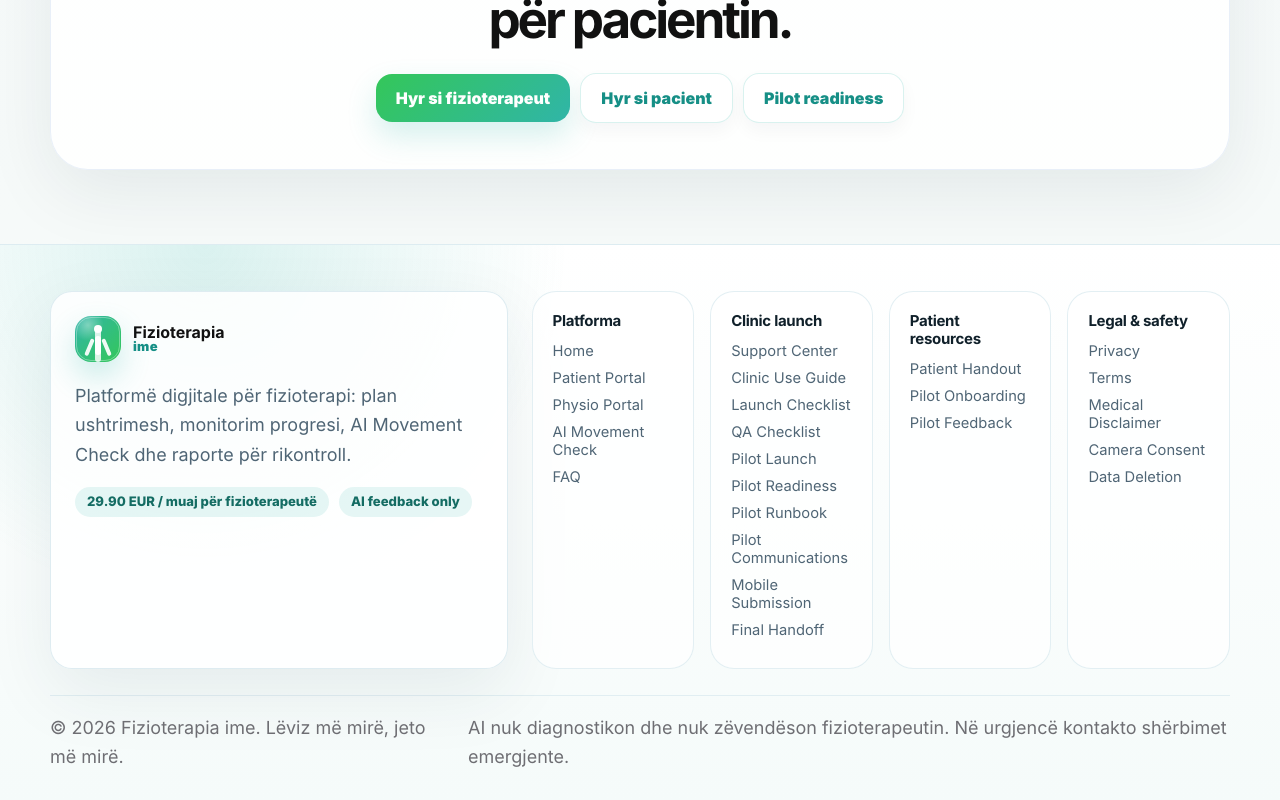
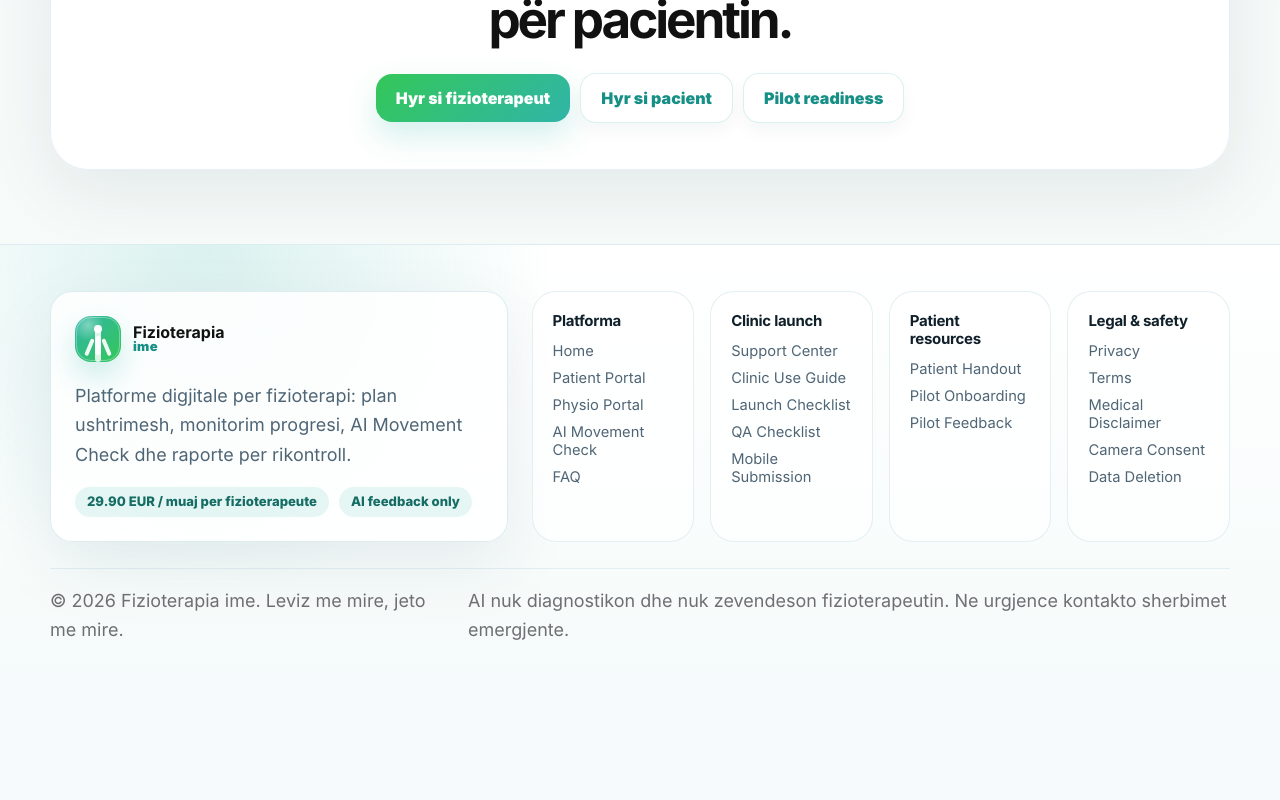
Before and after one commit to diellzarabushaj-source/FIZIOTERAPIA-IME, a Next.js app: page / in a window 1280 px wide. Shown: the part 3321-4121 px from the top of the page. After the commit the page ends 3994 px from the top, so only its background shows below. Built offline with nearby package versions, Linux system fonts and the light colour scheme; no server answers.

Commit message:
Clean public footer links

```diff
--- a/components/SiteFooter.tsx
+++ b/components/SiteFooter.tsx
@@ -18,12 +18,7 @@ const footerSections = [
       ["Clinic Use Guide", "/clinic-use"],
       ["Launch Checklist", "/launch-checklist"],
       ["QA Checklist", "/qa-checklist"],
-      ["Pilot Launch", "/pilot-launch"],
-      ["Pilot Readiness", "/pilot-readiness"],
-      ["Pilot Runbook", "/pilot-runbook"],
-      ["Pilot Communications", "/pilot-communications"],
       ["Mobile Submission", "/mobile-submission"],
-      ["Final Handoff", "/final-handoff"],
     ],
   },
   {
@@ -53,10 +48,10 @@ export function SiteFooter() {
         <div className="footer-brand-card">
           <BrandMark />
           <p>
-            Platformë digjitale për fizioterapi: plan ushtrimesh, monitorim progresi, AI Movement Check dhe raporte për rikontroll.
+            Platforme digjitale per fizioterapi: plan ushtrimesh, monitorim progresi, AI Movement Check dhe raporte per rikontroll.
           </p>
           <div className="footer-status-row">
-            <span>29.90 EUR / muaj për fizioterapeutë</span>
+            <span>29.90 EUR / muaj per fizioterapeute</span>
             <span>AI feedback only</span>
           </div>
         </div>
@@ -74,8 +69,8 @@ export function SiteFooter() {
       </div>
 
       <div className="footer-bottom">
-        <p>© {new Date().getFullYear()} Fizioterapia ime. Lëviz më mirë, jeto më mirë.</p>
-        <p>AI nuk diagnostikon dhe nuk zëvendëson fizioterapeutin. Në urgjencë kontakto shërbimet emergjente.</p>
+        <p>&copy; {new Date().getFullYear()} Fizioterapia ime. Leviz me mire, jeto me mire.</p>
+        <p>AI nuk diagnostikon dhe nuk zevendeson fizioterapeutin. Ne urgjence kontakto sherbimet emergjente.</p>
       </div>
     </footer>
   );
```
